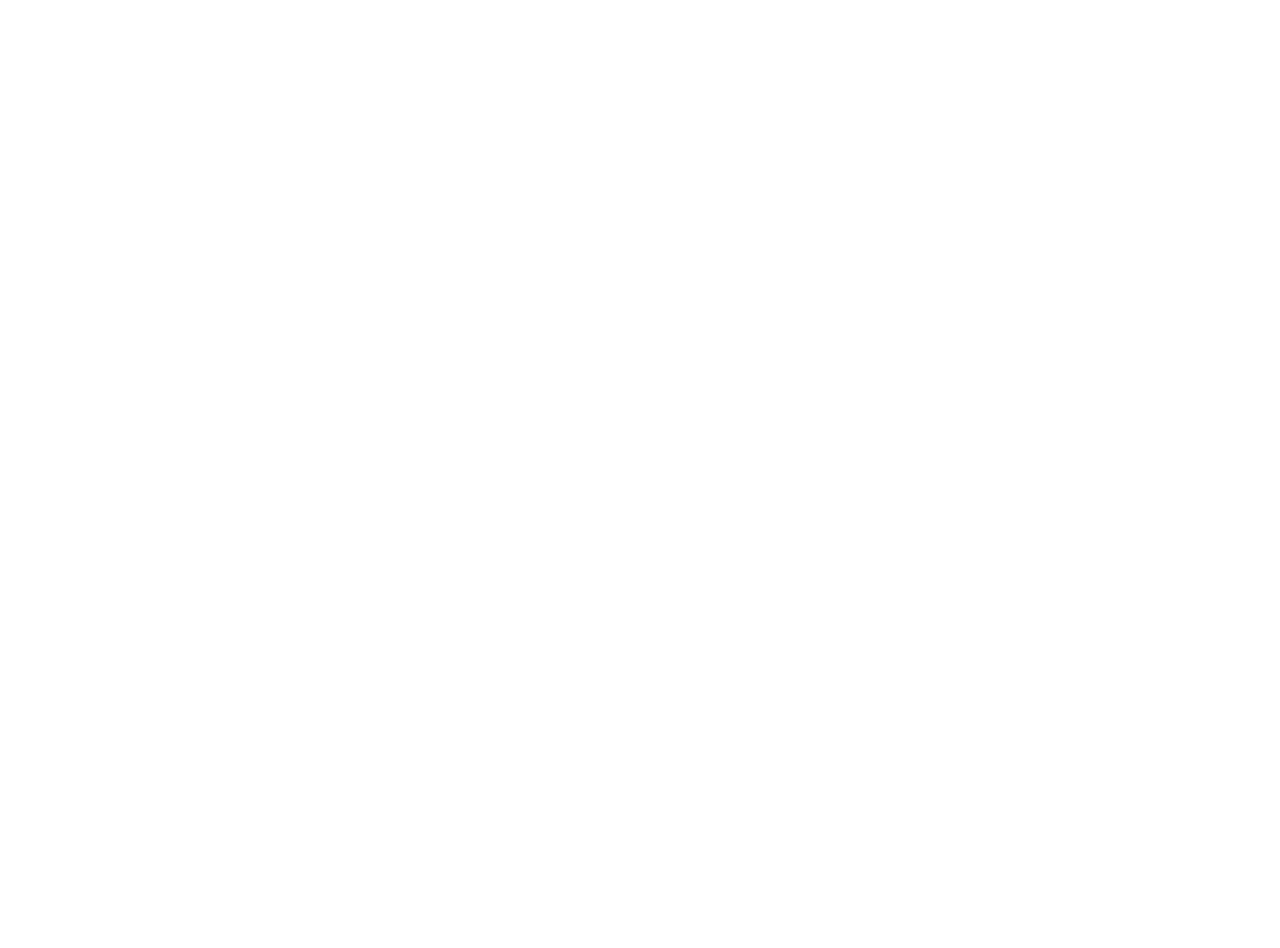
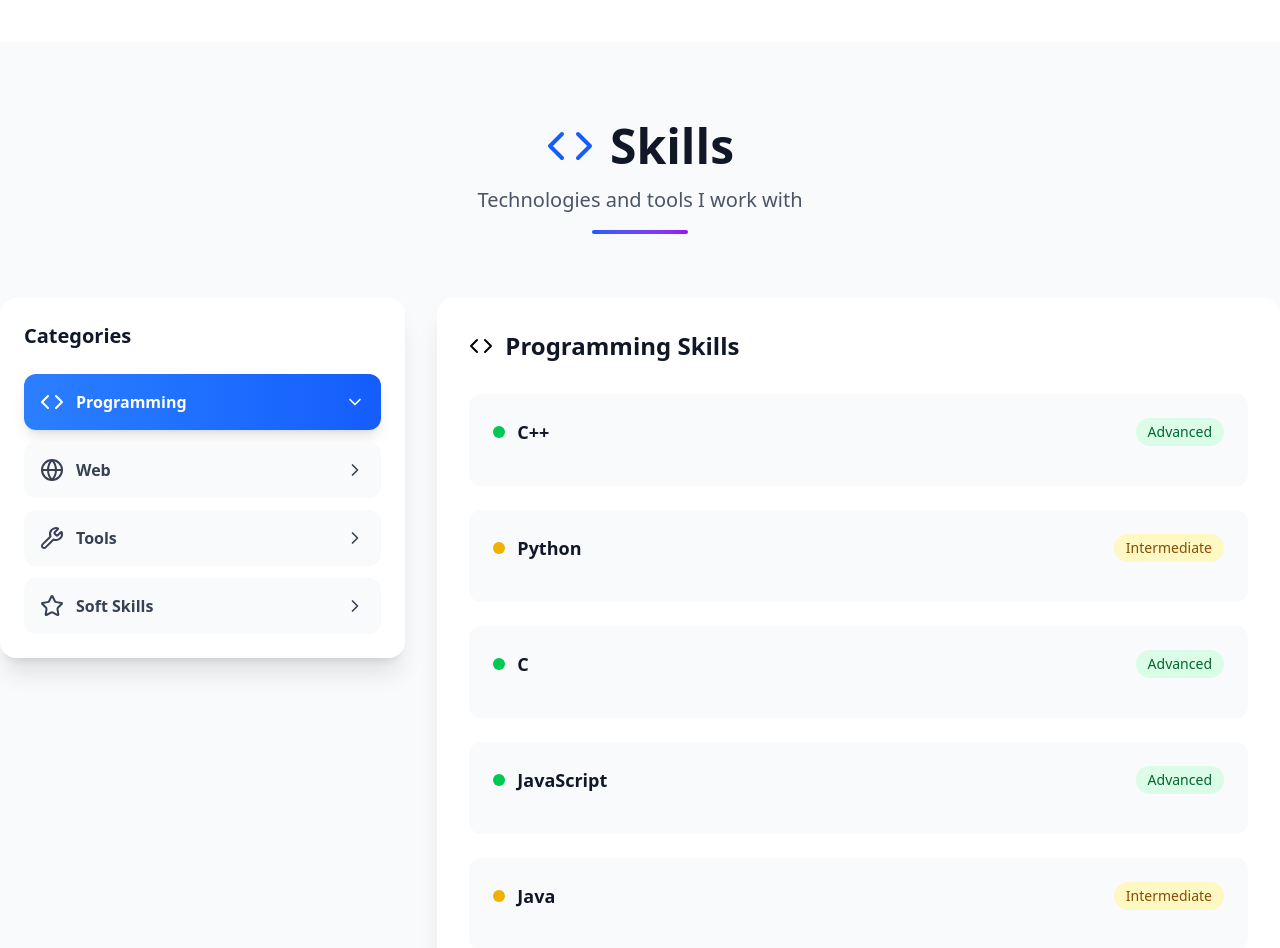
Before and after one commit to sa-masum/My-Portfolio, a React (Vite) app: page / in a window 1280 px wide. Shown: the part 1840-2788 px from the top of the page. Before the commit the page ends 1882 px from the top, so only its background shows below. Built offline with nearby package versions, Linux system fonts and the light colour scheme.

Commit message:
Added Skills

```diff
--- a/src/App.jsx
+++ b/src/App.jsx
@@ -4,6 +4,7 @@
 import Navbar from './components/Navbar';
 import Home from './components/Home';
 import Education from './components/Education';
+import Skills from './components/Skills';
 
 function App() {
   const [count, setCount] = useState(0)
@@ -18,6 +19,7 @@
           {/* Home Section */}
           <Home />
           <Education />
+          <Skills />
         </main>
 
       </div>
--- a/src/components/Navbar.jsx
+++ b/src/components/Navbar.jsx
@@ -20,8 +20,8 @@
     { name: 'Home', href: '#home' },
     { name: 'Education', href: '#education' },
     { name: 'Skills', href: '#skills' },
+    { name: 'Problem Solving', href: '#problemsolving' },
     { name: 'Projects', href: '#projects' },
-    { name: 'Problem Solving', href: '#problemsolving' },
     { name: 'Contact', href: '#contact' }
   ];
 
--- a/src/components/Skills.jsx
+++ b/src/components/Skills.jsx
@@ -0,0 +1,159 @@
+// src/components/Skills.jsx
+import React, { useState } from 'react';
+import { Code, Globe, Wrench, Star, ChevronRight } from 'lucide-react';
+import { getSkills } from '../utils/dataLoader';
+
+const Skills = () => {
+  const skills = getSkills();
+  const [selectedCategory, setSelectedCategory] = useState('programming');
+
+  const categoryIcons = {
+    programming: <Code size={24} />,
+    web: <Globe size={24} />,
+    tools: <Wrench size={24} />,
+    other: <Star size={24} />
+  };
+
+  const categoryColors = {
+    programming: 'from-blue-500 to-blue-600',
+    web: 'from-green-500 to-green-600',
+    tools: 'from-purple-500 to-purple-600',
+    other: 'from-orange-500 to-orange-600'
+  };
+
+  const getLevelColor = (level) => {
+    switch (level.toLowerCase()) {
+      case 'advanced':
+        return 'bg-green-500';
+      case 'intermediate':
+        return 'bg-yellow-500';
+      case 'beginner':
+        return 'bg-red-500';
+      default:
+        return 'bg-gray-500';
+    }
+  };
+
+  const getLevelWidth = (level) => {
+    switch (level.toLowerCase()) {
+      case 'advanced':
+        return 'w-5/6';
+      case 'intermediate':
+        return 'w-4/6';
+      case 'beginner':
+        return 'w-2/6';
+      default:
+        return 'w-1/6';
+    }
+  };
+
+  return (
+    <section id="skills" className="py-20 bg-gray-50">
+      <div className="container-custom">
+        {/* Section Header */}
+        <div className="text-center mb-16">
+          <div className="flex items-center justify-center mb-4">
+            <Code size={48} className="text-blue-600 mr-4" />
+            <h2 className="text-4xl md:text-5xl font-bold text-gray-900">Skills</h2>
+          </div>
+          <p className="text-xl text-gray-600 max-w-2xl mx-auto">
+            Technologies and tools I work with
+          </p>
+          <div className="w-24 h-1 bg-gradient-to-r from-blue-600 to-purple-600 mx-auto mt-4 rounded-full"></div>
+        </div>
+
+        <div className="grid grid-cols-1 lg:grid-cols-3 gap-8">
+          {/* Category Selector */}
+          <div className="lg:col-span-1">
+            <div className="bg-white rounded-2xl shadow-xl p-6 sticky top-24">
+              <h3 className="text-xl font-bold text-gray-900 mb-6">Categories</h3>
+              <div className="space-y-3">
+                {Object.keys(skills).map((category) => (
+                  <button
+                    key={category}
+                    onClick={() => setSelectedCategory(category)}
+                    className={`w-full flex items-center justify-between p-4 rounded-xl transition-all duration-200 ${
+                      selectedCategory === category
+                        ? `bg-gradient-to-r ${categoryColors[category]} text-white shadow-lg`
+                        : 'bg-gray-50 text-gray-700 hover:bg-gray-100'
+                    }`}
+                  >
+                    <div className="flex items-center">
+                      {categoryIcons[category]}
+                      <span className="ml-3 font-semibold capitalize">
+                        {category === 'other' ? 'Soft Skills' : category}
+                      </span>
+                    </div>
+                    <ChevronRight
+                      size={20}
+                      className={`transition-transform ${
+                        selectedCategory === category ? 'rotate-90' : ''
+                      }`}
+                    />
+                  </button>
+                ))}
+              </div>
+            </div>
+          </div>
+
+          {/* Skills Display */}
+          <div className="lg:col-span-2">
+            <div className="bg-white rounded-2xl shadow-xl p-8">
+              <div className="flex items-center mb-8">
+                {categoryIcons[selectedCategory]}
+                <h3 className="text-2xl font-bold text-gray-900 ml-3 capitalize">
+                  {selectedCategory === 'other' ? 'Soft Skills' : `${selectedCategory} Skills`}
+                </h3>
+              </div>
+
+              <div className="space-y-6">
+                {skills[selectedCategory]?.map((skill, index) => (
+                  <div
+                    key={index}
+                    className="group p-6 bg-gray-50 rounded-xl hover:bg-gradient-to-r hover:from-blue-50 hover:to-purple-50 transition-all duration-300 hover:shadow-lg"
+                  >
+                    <div className="flex items-center justify-between mb-4">
+                      <div className="flex items-center">
+                        <div className={`w-3 h-3 rounded-full ${getLevelColor(skill.level)} mr-3`}></div>
+                        <h4 className="text-lg font-semibold text-gray-900">{skill.name}</h4>
+                      </div>
+                      <span className={`px-3 py-1 rounded-full text-sm font-medium ${
+                        skill.level.toLowerCase() === 'advanced'
+                          ? 'bg-green-100 text-green-800'
+                          : skill.level.toLowerCase() === 'intermediate'
+                          ? 'bg-yellow-100 text-yellow-800'
+                          : 'bg-red-100 text-red-800'
+                      }`}>
+                        {skill.level}
+                      </span>
+                    </div>
+                  </div>
+                ))}
+              </div>
+            </div>
+          </div>
+        </div>
+
+        {/* Skills Overview Stats */}
+        <div className="mt-16 grid grid-cols-2 md:grid-cols-4 gap-6">
+          {Object.entries(skills).map(([category, skillList]) => (
+            <div
+              key={category}
+              className="bg-white rounded-xl p-6 text-center shadow-lg hover:shadow-xl transition-shadow"
+            >
+              <div className={`w-12 h-12 bg-gradient-to-r ${categoryColors[category]} rounded-lg flex items-center justify-center mx-auto mb-4`}>
+                {React.cloneElement(categoryIcons[category], { className: 'text-white' })}
+              </div>
+              <h4 className="text-2xl font-bold text-gray-900 mb-2">{skillList.length}</h4>
+              <p className="text-gray-600 text-sm capitalize">
+                {category === 'other' ? 'Soft Skills' : category}
+              </p>
+            </div>
+          ))}
+        </div>
+      </div>
+    </section>
+  );
+};
+
+export default Skills;
--- a/src/data/portfolio.json
+++ b/src/data/portfolio.json
@@ -48,13 +48,18 @@
         "icon": "code"
       },
       {
+        "name": "C",
+        "level": "Advanced",
+        "icon": "code"
+      },
+      {
         "name": "JavaScript",
         "level": "Advanced",
         "icon": "code"
       },
       {
-        "name": "TypeScript",
-        "level": "Beginner",
+        "name": "Java",
+        "level": "Intermediate",
         "icon": "code"
       }
     ],
@@ -80,9 +85,14 @@
         "icon": "server"
       },
       {
-        "name": "Next.js",
-        "level": "Beginner",
-        "icon": "globe"
+        "name": "MongoDB",
+        "level": "Intermediate",
+        "icon": "database"
+      },
+      {
+        "name": "PostgreSQL",
+        "level": "Intermediate",
+        "icon": "database"
       }
     ],
     "tools": [
@@ -97,19 +107,9 @@
         "icon": "code"
       },
       {
-        "name": "MongoDB",
-        "level": "Intermediate",
-        "icon": "database"
-      },
-      {
         "name": "Firebase",
         "level": "Intermediate",
         "icon": "flame"
-      },
-      {
-        "name": "Figma",
-        "level": "Beginner",
-        "icon": "figma"
       }
     ],
     "other": [
```
